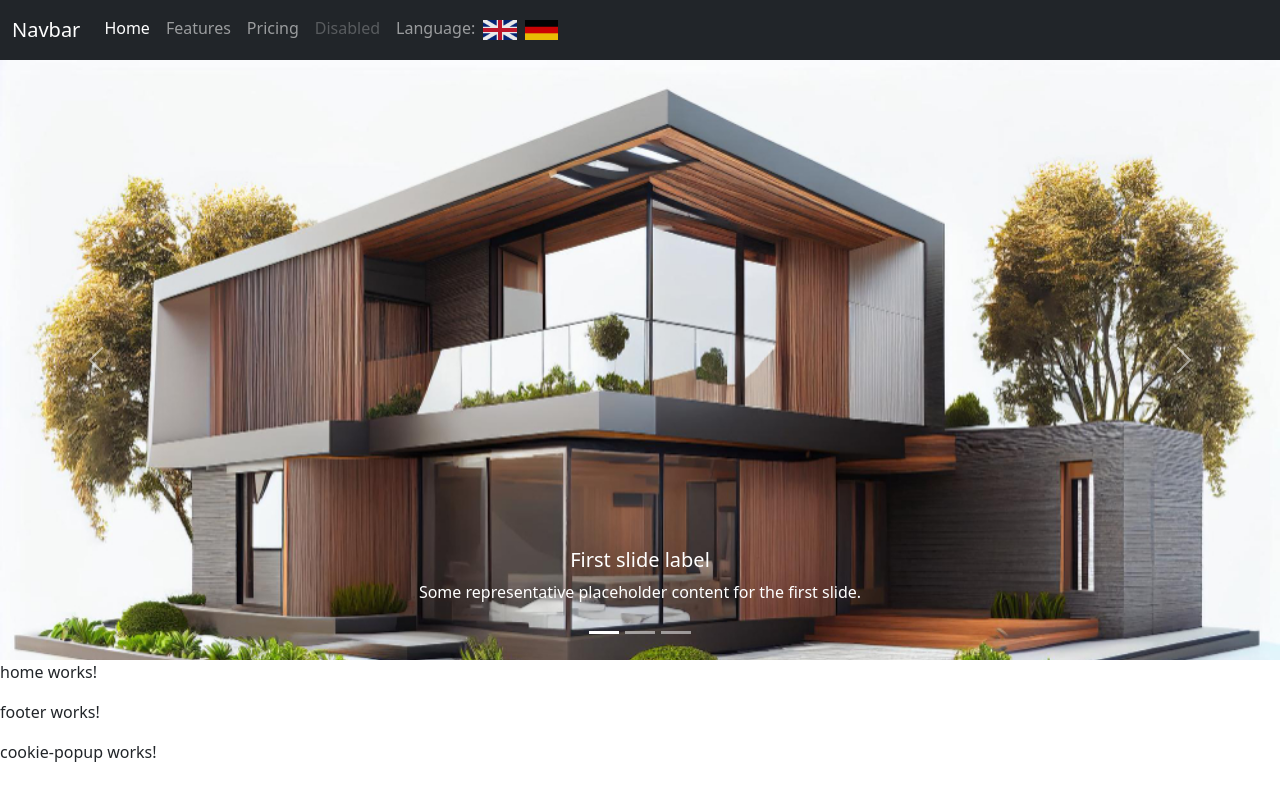
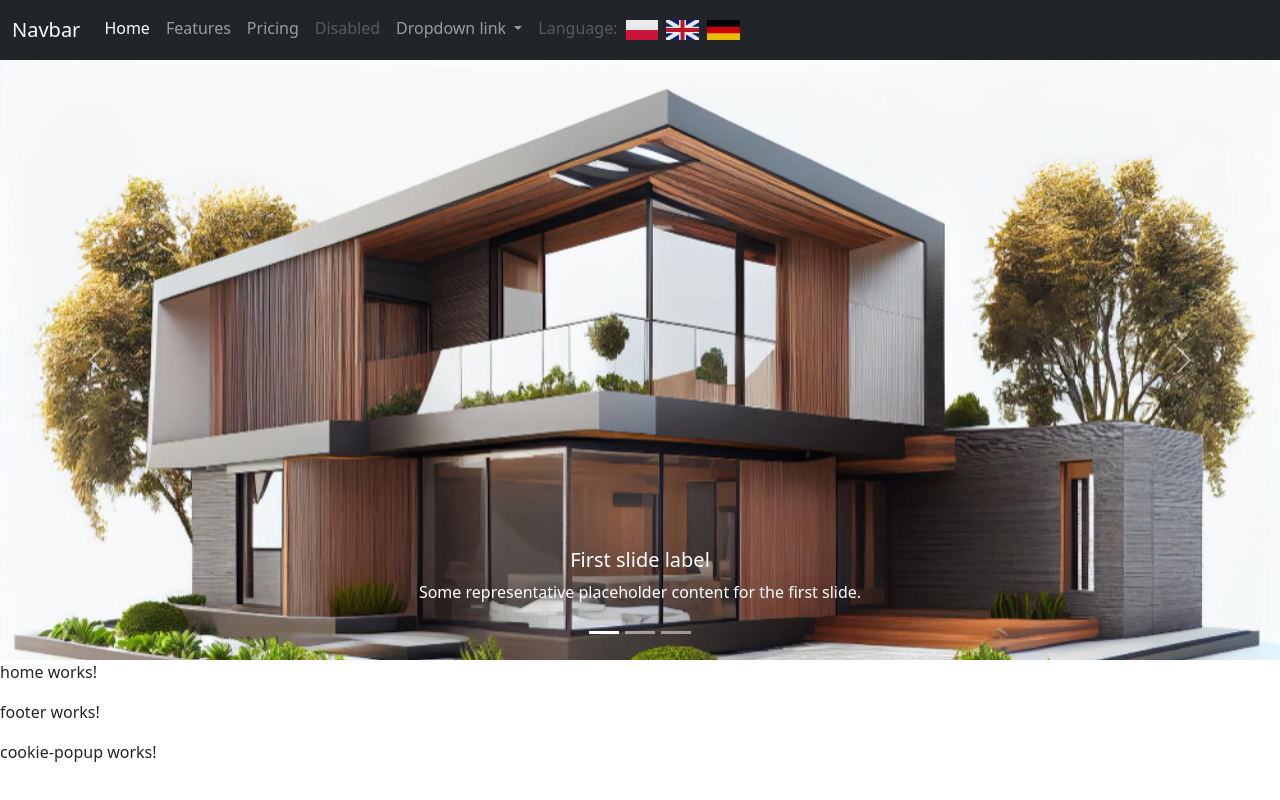
Before and after one commit to Klewiu/house-site-app, an Angular app: page / in a window 1280 px wide. Built offline with nearby package versions, Linux system fonts and the light colour scheme.

Commit message:
Navbar p2

```diff
--- a/src/app/shared/navbar/navbar.component.html
+++ b/src/app/shared/navbar/navbar.component.html
@@ -21,12 +21,22 @@
             <a class="nav-link disabled" href="#" tabindex="-1" aria-disabled="true">Disabled</a>
           </li>
           <li class="nav-item">
-          <a class="nav-link " href="#">
+            <li class="nav-item dropdown">
+                <a class="nav-link dropdown-toggle" href="#" role="button" data-bs-toggle="dropdown" aria-expanded="false">
+                  Dropdown link
+                </a>
+                <ul class="dropdown-menu">
+                  <li><a class="dropdown-item" href="#">Action</a></li>
+                  <li><a class="dropdown-item" href="#">Another action</a></li>
+                  <li><a class="dropdown-item" href="#">Something else here</a></li>
+                </ul>
+              </li>
+          <a class="nav-link disabled" href="#">
                 Language:
+                <img class="language-icon flex-right m-1" src= "/assets/images/Flag_of_Poland.png" alt="">
                 <img class="language-icon flex-right m-1" src= "/assets/images/Flag_of_Great_Britain.png" alt="">
                 <img class="language-icon flex-right m-1" src= "/assets/images/Flag_of_Germany.png" alt="">
           </a>
-          </li>
 
         </ul>
       </div>
```
Also changed, not shown: src/assets/images/Flag_of_Poland.png (added).
